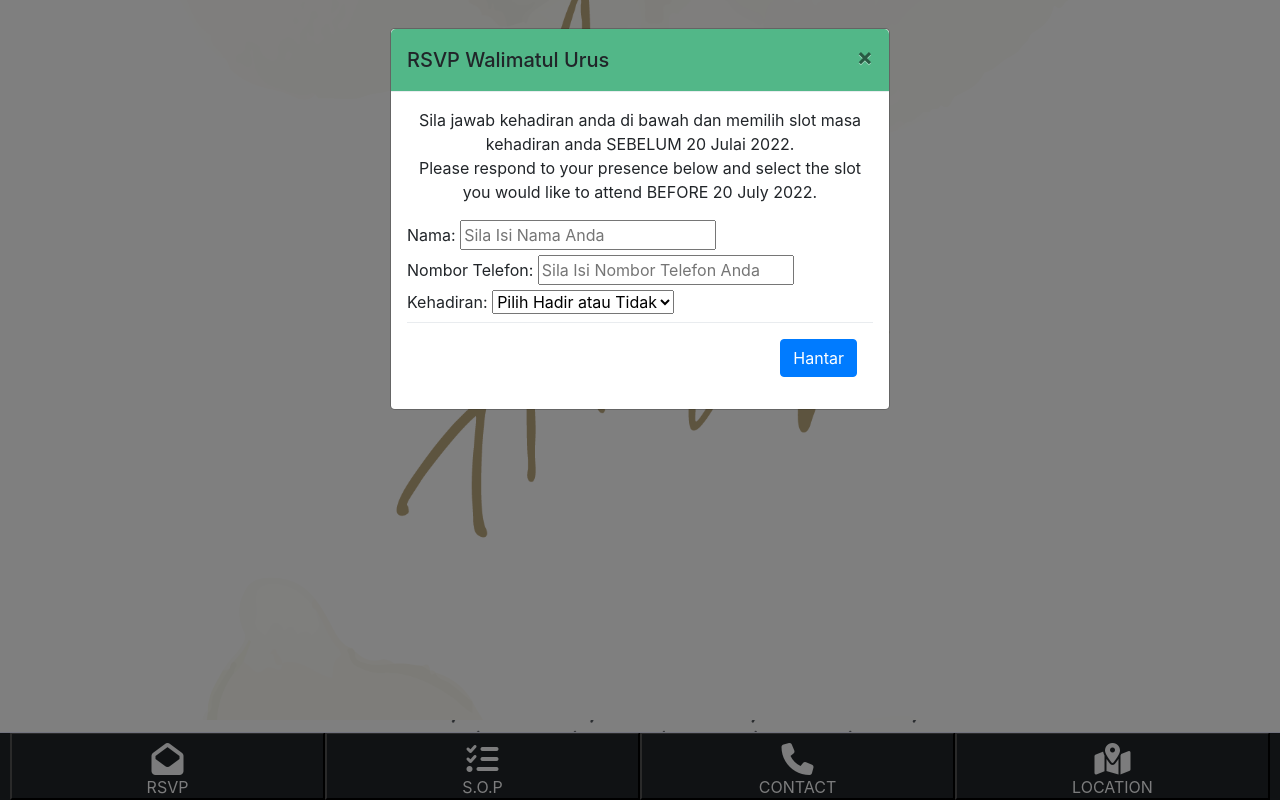
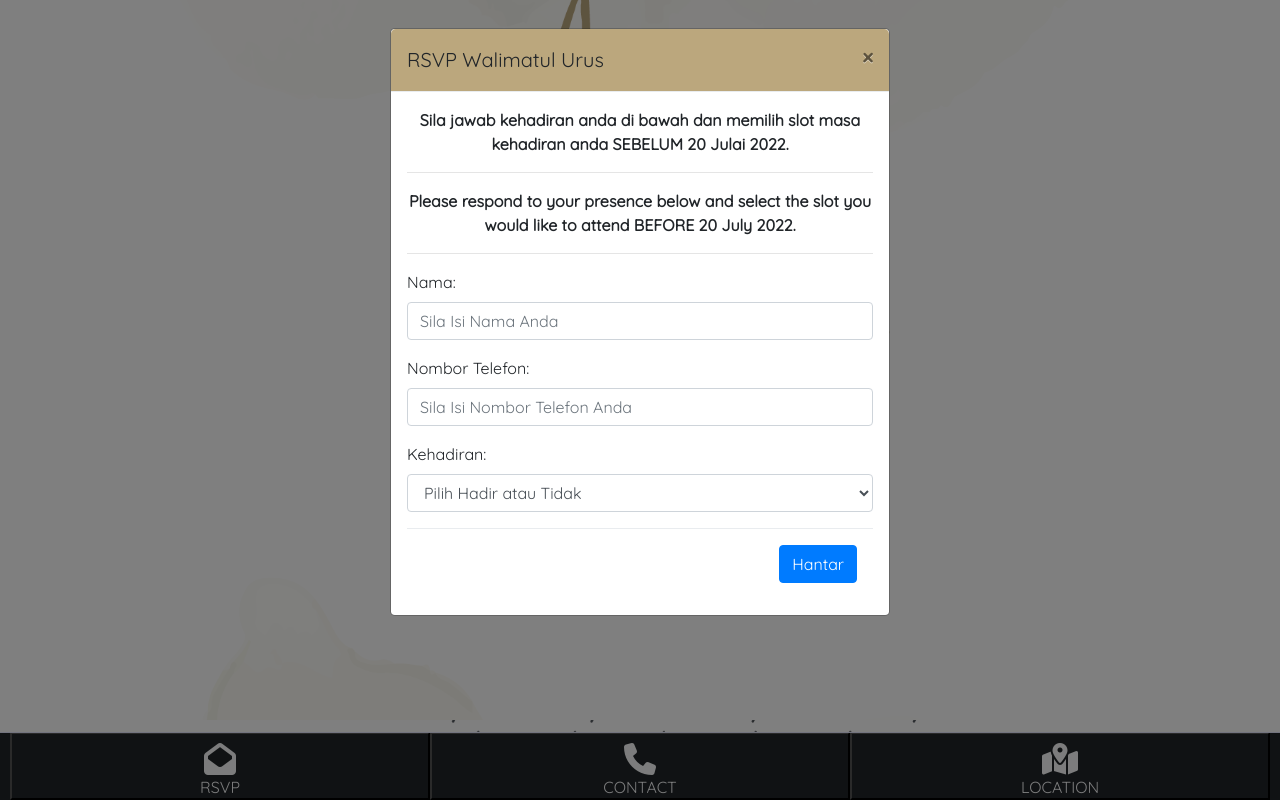
Before and after one commit to wadadrxs02/kadkawentest, a PHP site: page /home.html in a window 1280 px wide, after a click on "RSVP". Run offline with PHP 8.4, Linux system fonts and the light colour scheme; some libraries are stand-ins or nearby versions.

Commit message:
update modal form - remove sop

```diff
--- a/home.css
+++ b/home.css
@@ -1,5 +1,5 @@
 @import url("https://fonts.googleapis.com/css2?family=Niconne&display=swap");
-
+@import url("https://fonts.googleapis.com/css2?family=Quicksand&display=swap");
 .cover-bg-1 {
   background-image: url(images/covers/girl.png);
 }
@@ -27,12 +27,12 @@
 }
 
 .cover-class3 {
-  background-size: cover;
+  /* background-size: cover;
   background-repeat: no-repeat;
-  background-position: center center;
-  height: 50vh;
-  margin-top: 10px;
-  margin-bottom: 20px;
+  background-position: center center; */
+  /* height: 50vh; */
+  margin-top: 40px;
+  margin-bottom: 130px;
   /* border-bottom:solid 1px rgba(255,255,255,0.05); */
 }
 
@@ -114,7 +114,7 @@
 }
 
 .modal-header {
-  background-color: #52b788;
+  background-color: #bba77d;
 }
 
 .buttonhadir {
@@ -409,6 +409,7 @@
   text-align: center;
 }
 body {
+  font-family: "Quicksand", sans-serif !important;
   background-color: white;
 }
 .btn-primary {
--- a/home.html
+++ b/home.html
@@ -15,7 +15,6 @@
 </head>
 
 <body>
-
     <div class="page-content-scroll">
         <div class="cover-class cover-bg-1">
         </div>
@@ -24,7 +23,7 @@
 
         <!-- ============ START TIMER ================ -->
         <div class="col-md-12">
-            <h3 class="hari pt-5">Menghitung Hari</h3>
+            <h3 class="hari">Menghitung Hari</h3>
         </div>
         <div class="timer-countdown cover-class3">
             <div class="outside">
@@ -38,10 +37,7 @@
 
         </div>
         <!--============END TIMER================-->
-
     </div>
-
-
     <!-- toolbar bottom -->
     <div class="toolbar">
         <!-- <div class="container"> -->
@@ -53,12 +49,7 @@
                     RSVP
                 </button>
             </li>
-            <li class="toolbar-item">
-                <button type="button" class="toolbar-link text-light" data-toggle="modal" data-target="#ModalSOP">
-                    <i class="fas fa-tasks fa-2x"></i>
-                    S.O.P
-                </button>
-            </li>
+
             <li class="toolbar-item">
                 <button type="button" class="toolbar-link text-light" data-toggle="modal" data-target="#ModalContact">
                     <i class="fas fa-phone fa-2x"></i>
@@ -90,41 +81,39 @@
                 </div>
                 <div class="modal-body">
 
-                    <p style="text-align: center;">Sila jawab kehadiran anda di bawah dan memilih slot masa
-                        kehadiran anda SEBELUM 20 Julai 2022. <br>
-
-                        Please respond to your presence below and select the slot you would like to attend BEFORE 20
-                        July 2022.
-                    </p>
+                    <p style="text-align: center;"><b>Sila jawab kehadiran anda di bawah dan memilih slot masa
+                            kehadiran anda SEBELUM 20 Julai 2022. <br> </b> </p>
+                    <hr>
+                    <p style="text-align: center;"><b> Please respond to your presence below and select the slot you
+                            would like to attend BEFORE 20
+                            July 2022.
+                        </b> </p>
+                    <hr>
                     <form name="rsvpform">
-                        <div class="formFieldWrap">
-                            <label class="field-title" for="nama">Nama:
-                            </label>
-                            <input type="text" placeholder="Sila Isi Nama Anda" name="nama" class="contactField"
-                                id="nama" required />
+                        <div class="form-group rsvpform">
+                            <label>Nama:</label>
+                            <input type="email" class="form-control" placeholder="Sila Isi Nama Anda" name="nama"
+                                id="nama" required>
                         </div>
-
-                        <div class="formFieldWrap">
-                            <label class="field-title" for="nombortelefon">Nombor Telefon:
-                            </label>
-                            <input type="text" placeholder="Sila Isi Nombor Telefon Anda" name="nombortelefon"
-                                class="contactField" id="nombortelefon" required />
+                        <div class="form-group rsvpform">
+                            <label for="nombortelefon">Nombor Telefon:</label>
+                            <input type="text" class="form-control" placeholder="Sila Isi Nombor Telefon Anda"
+                                name="nombortelefon" class="form-control" id="nombortelefon" required />
                         </div>
-
-                        <div class="formFieldWrap">
-                            <label class="field-title" for="kedatangan">Kehadiran:
-                            </label>
-                            <select id="kedatangan" name="kedatangan" class="contactField">
+                        <div class="form-group rsvpform">
+                            <label for="kedatangan">Kehadiran:</label>
+                            <select class="form-control" id="kedatangan" name="kedatangan" class="form-control">
                                 <option value="">Pilih Hadir atau Tidak</option>
                                 <option value="1">Hadir</option>
                                 <option value="2">Tidak Hadir</option>
                             </select>
                         </div>
-
-                        <div class="formFieldWrap" id="jumlahkedatanganform">
+                    </form>
+                    <form name="rsvpform">
+                        <div class="form-group" id="jumlahkedatanganform">
                             <label class="field-title" for="jumlahkedatangan">Jumlah Kedatangan:
                             </label>
-                            <select id="jumlahkedatangan" name="jumlahkedatangan" class="contactField">
+                            <select class="form-control" id="jumlahkedatangan" name="jumlahkedatangan">
                                 <option value="">Sila Pilih Jumlah Kedatangan Anda</option>
                                 <option value="1">1</option>
                                 <option value="2">2</option>
@@ -139,20 +128,20 @@
                             </select>
                         </div>
 
-                        <div class="formFieldWrap" id="hubunganform">
+                        <div class="form-group" id="hubunganform">
                             <label class="field-title" for="hubungan">Hubungan:
                             </label>
-                            <select id="hubungan" name="hubungan" class="contactField">
+                            <select id="hubungan" name="hubungan" class="form-control">
                                 <option value="">Pilih Hubungan</option>
                                 <option value="1">Keluarga</option>
                                 <option value="2">Kenalan</option>
                             </select>
                         </div>
 
-                        <div class="formFieldWrap" id='waktuform'>
+                        <div class="form-group" id='waktuform'>
                             <label class="field-title" for="waktu">Waktu Kedatangan:
                             </label>
-                            <select id="waktu" name="waktu" class="contactField">
+                            <select id="waktu" name="waktu" class="form-control">
                                 <option value="">Sila Pilih Waktu Kedatangan Anda</option>
                                 <option value="11am-1230pm">11:30 am - 12:30 pm</option>
                                 <option value="12pm-2pm">12:30 pm - 2:00 pm </option>
@@ -163,11 +152,12 @@
                         </div>
 
 
-                        <div class="formTextareaWrap" id="mesejform">
-                            <label class="field-title contactMessageTextarea" for="Mesej">Ucapan Manis Anda:
+                        <div class="form-group" id="mesejform">
+                            <label for="Mesej">Ucapan Manis Anda:
                             </label>
-                            <textarea placeholder="Masukkan Ucapan Manis Anda Disini" name="mesej"
-                                class="contactTextarea" id="mesej" required></textarea>
+                            <textarea class="form-control" id="mesej" rows="3"
+                                placeholder="Masukkan Ucapan Manis Anda Disini"></textarea>
+
                         </div>
                         <div id="showcalendar">
                             <p style='text-align: center;'>Tambah di Kalendar</p>
@@ -186,43 +176,6 @@
     </div>
     <!--=========================================START MODAL RSVP==================================================-->
 
-    <!--=========================================START MODAL SOP==================================================-->
-
-    <div class="modal fade" id="ModalSOP" tabindex="-1" role="dialog" aria-labelledby="exampleModalLabel"
-        aria-hidden="true">
-        <div class="modal-dialog" role="document">
-            <div class="modal-content">
-                <div class="modal-header">
-                    <h5 class="modal-title" id="exampleModalLabel">Panduan S.O.P menghadiri Majlis Sosial</h5>
-                    <button type="button" class="close" data-dismiss="modal" aria-label="Close">
-                        <span aria-hidden="true">&times;</span>
-                    </button>
-                </div>
-                <div class="modal-body">
-                    <ul>
-                        <li><span><i class="fas fa-check a"></i>Membuat saringan dan daftar kehadiran di pintu
-                                masuk (buku rekod kehadiran ATAU scan QR code).
-                            </span></li>
-                        <li><span><i class="fas fa-check a"></i>Pastikan anda sihat dan tidak bergejala</span>
-                        </li>
-                        <li><span><i class="fas fa-check a"></i>Memakai pelitup muka.</span></li>
-                        <li><span><i class="fas fa-check a"></i>Penjarakan sosial (tidak bersentuhan dengan
-                                tetamu yang
-                                lain).</span></li>
-                        <li><span><i class="fas fa-check a"></i>Tetamu undangan perlu memberi kerjasama dalam
-                                mematuhi
-                                masa yang diperuntukkan bagi memberi
-                                ruang kepada tetamu yang
-                                akan hadir untuk sesi seterusnya.</span></li>
-                    </ul>
-                </div>
-                <div class="modal-footer">
-                    <button type="button" class="btn btn-secondary" data-dismiss="modal">Close</button>
-                </div>
-            </div>
-        </div>
-    </div>
-    <!--=========================================END MODAL SOP==================================================-->
 
     <!--=========================================START Modal Contact==================================================-->
 
--- a/index.css
+++ b/index.css
@@ -1,6 +1,8 @@
+@import url("https://fonts.googleapis.com/css2?family=Niconne&display=swap");
+
 body {
   background: #bba77d;
-  font-family: "Open Sans", sans-serif;
+  font-family: "Quicksand", sans-serif;
   margin: 0;
   background-size: cover;
   padding: 0;
```
